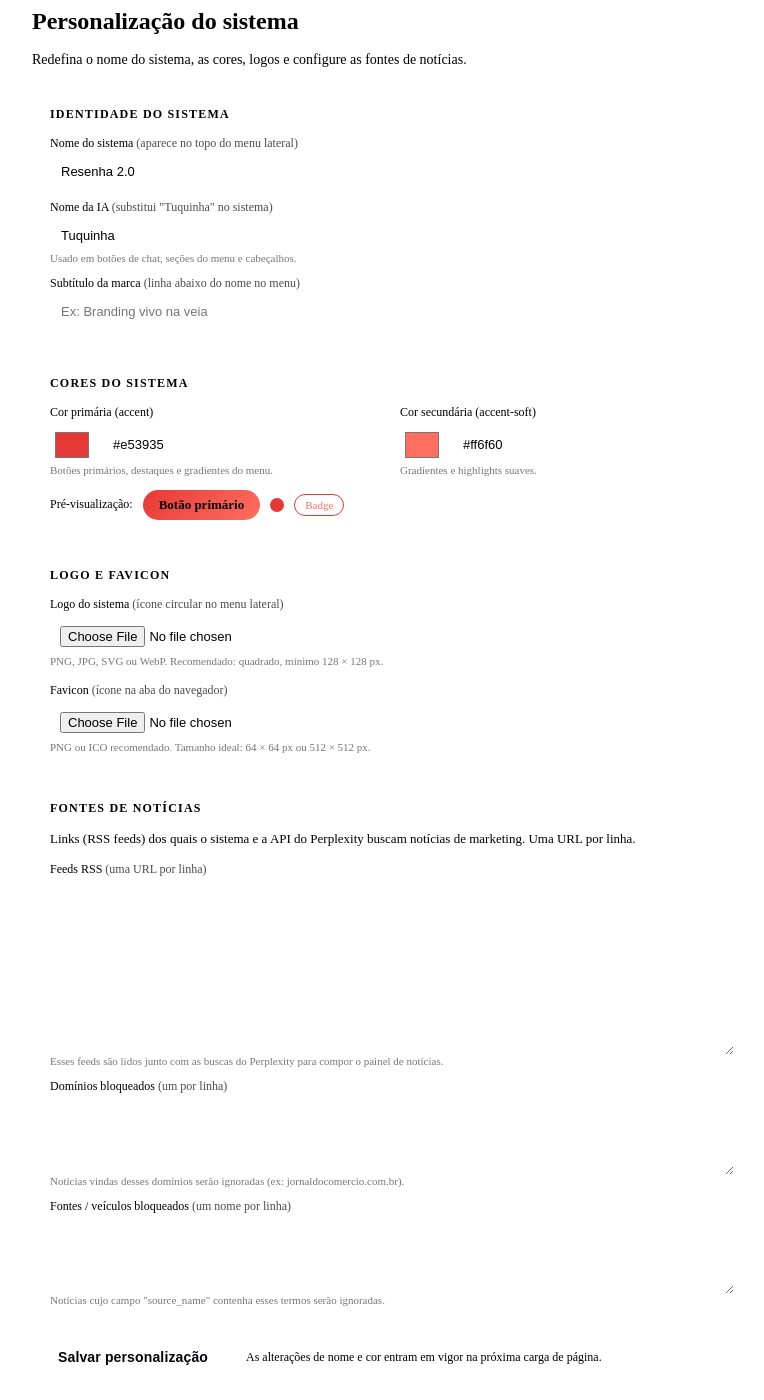
After one commit to BrookSK/ajuda-brooks, a PHP site: page /app/Views/admin/personalizacao.php in a window 1280 px wide. The commit adds this page. Shown: the whole page, without its empty margins (248-1012 px from the left). Run offline with PHP 8.4, Linux system fonts and the light colour scheme.

Commit message:
personalização

```diff
--- /dev/null
+++ b/app/Views/admin/personalizacao.php
@@ -0,0 +1,287 @@
+<?php
+/** @var string $systemName */
+/** @var string $systemAiName */
+/** @var string $systemSubtitle */
+/** @var string $accentColor */
+/** @var string $accentSoftColor */
+/** @var string $logoPath */
+/** @var string $faviconPath */
+/** @var string $newsRssFeeds */
+/** @var string $blockedDomains */
+/** @var string $blockedSources */
+/** @var bool $saved */
+/** @var string|null $error */
+?>
+<div style="max-width: 720px; margin: 0 auto;">
+    <h1 style="font-size: 24px; margin-bottom: 6px; font-weight: 650;">Personalização do sistema</h1>
+    <p style="color: var(--text-secondary); margin-bottom: 20px; font-size: 14px; line-height: 1.55;">
+        Redefina o nome do sistema, as cores, logos e configure as fontes de notícias.
+    </p>
+
+    <?php if (!empty($saved)): ?>
+        <div style="background:#14361f; border-radius:10px; padding:10px 14px; color:#c1ffda; font-size:13px; margin-bottom:16px; border:1px solid #2ecc71;">
+            ✓ Personalização salva com sucesso. Recarregue a página para ver as mudanças aplicadas no menu.
+        </div>
+    <?php endif; ?>
+
+    <?php if (!empty($error)): ?>
+        <div style="background:#311; border-radius:10px; padding:10px 14px; color:#ffbaba; font-size:13px; margin-bottom:16px; border:1px solid #a33;">
+            ⚠ <?= htmlspecialchars((string)$error) ?>
+        </div>
+    <?php endif; ?>
+
+    <form method="POST" action="/admin/personalizacao" enctype="multipart/form-data" style="display:flex; flex-direction:column; gap:16px;">
+
+        <!-- ── Identidade ───────────────────────────────────────────── -->
+        <div style="padding:16px 18px; border-radius:14px; border:1px solid var(--border-subtle); background:var(--surface-card);">
+            <div style="font-size:12px; text-transform:uppercase; letter-spacing:.1em; color:var(--text-secondary); margin-bottom:14px; font-weight:600;">
+                Identidade do sistema
+            </div>
+            <div style="display:flex; flex-direction:column; gap:12px;">
+
+                <div>
+                    <label style="font-size:12px; color:var(--text-secondary); display:block; margin-bottom:4px;">
+                        Nome do sistema
+                        <span style="font-weight:400; opacity:.7;">(aparece no topo do menu lateral)</span>
+                    </label>
+                    <input name="system_name"
+                           value="<?= htmlspecialchars($systemName ?? 'Resenha 2.0') ?>"
+                           style="width:100%; padding:9px 11px; border-radius:8px; border:1px solid var(--border-subtle); background:var(--input-bg); color:var(--text-primary); font-size:13px;"
+                           placeholder="Ex: Resenha 2.0">
+                </div>
+
+                <div>
+                    <label style="font-size:12px; color:var(--text-secondary); display:block; margin-bottom:4px;">
+                        Nome da IA
+                        <span style="font-weight:400; opacity:.7;">(substitui "Tuquinha" no sistema)</span>
+                    </label>
+                    <input name="system_ai_name"
+                           value="<?= htmlspecialchars($systemAiName ?? 'Tuquinha') ?>"
+                           style="width:100%; padding:9px 11px; border-radius:8px; border:1px solid var(--border-subtle); background:var(--input-bg); color:var(--text-primary); font-size:13px;"
+                           placeholder="Ex: Tuquinha">
+                    <small style="color:#777; font-size:11px;">Usado em botões de chat, seções do menu e cabeçalhos.</small>
+                </div>
+
+                <div>
+                    <label style="font-size:12px; color:var(--text-secondary); display:block; margin-bottom:4px;">
+                        Subtítulo da marca
+                        <span style="font-weight:400; opacity:.7;">(linha abaixo do nome no menu)</span>
+                    </label>
+                    <input name="system_subtitle"
+                           value="<?= htmlspecialchars($systemSubtitle ?? '') ?>"
+                           style="width:100%; padding:9px 11px; border-radius:8px; border:1px solid var(--border-subtle); background:var(--input-bg); color:var(--text-primary); font-size:13px;"
+                           placeholder="Ex: Branding vivo na veia">
+                </div>
+
+            </div>
+        </div>
+
+        <!-- ── Cores ────────────────────────────────────────────────── -->
+        <div style="padding:16px 18px; border-radius:14px; border:1px solid var(--border-subtle); background:var(--surface-card);">
+            <div style="font-size:12px; text-transform:uppercase; letter-spacing:.1em; color:var(--text-secondary); margin-bottom:14px; font-weight:600;">
+                Cores do sistema
+            </div>
+            <div style="display:flex; gap:16px; flex-wrap:wrap;">
+
+                <div style="flex:1; min-width:220px;">
+                    <label style="font-size:12px; color:var(--text-secondary); display:block; margin-bottom:6px;">
+                        Cor primária (accent)
+                    </label>
+                    <div style="display:flex; align-items:center; gap:8px;">
+                        <input type="color" id="accent_picker"
+                               value="<?= htmlspecialchars($accentColor ?? '#e53935') ?>"
+                               style="width:44px; height:38px; padding:2px 3px; border-radius:8px; border:1px solid var(--border-subtle); background:var(--input-bg); cursor:pointer; flex:0 0 auto;">
+                        <input type="text" name="accent_color" id="accent_text"
+                               value="<?= htmlspecialchars($accentColor ?? '#e53935') ?>"
+                               style="flex:1; padding:9px 11px; border-radius:8px; border:1px solid var(--border-subtle); background:var(--input-bg); color:var(--text-primary); font-size:13px;"
+                               placeholder="#e53935" maxlength="9">
+                    </div>
+                    <small style="color:#777; font-size:11px;">Botões primários, destaques e gradientes do menu.</small>
+                </div>
+
+                <div style="flex:1; min-width:220px;">
+                    <label style="font-size:12px; color:var(--text-secondary); display:block; margin-bottom:6px;">
+                        Cor secundária (accent-soft)
+                    </label>
+                    <div style="display:flex; align-items:center; gap:8px;">
+                        <input type="color" id="soft_picker"
+                               value="<?= htmlspecialchars($accentSoftColor ?? '#ff6f60') ?>"
+                               style="width:44px; height:38px; padding:2px 3px; border-radius:8px; border:1px solid var(--border-subtle); background:var(--input-bg); cursor:pointer; flex:0 0 auto;">
+                        <input type="text" name="accent_soft_color" id="soft_text"
+                               value="<?= htmlspecialchars($accentSoftColor ?? '#ff6f60') ?>"
+                               style="flex:1; padding:9px 11px; border-radius:8px; border:1px solid var(--border-subtle); background:var(--input-bg); color:var(--text-primary); font-size:13px;"
+                               placeholder="#ff6f60" maxlength="9">
+                    </div>
+                    <small style="color:#777; font-size:11px;">Gradientes e highlights suaves.</small>
+                </div>
+
+            </div>
+
+            <!-- Preview de cores -->
+            <div style="margin-top:14px; display:flex; gap:10px; align-items:center; flex-wrap:wrap;">
+                <div style="font-size:12px; color:var(--text-secondary);">Pré-visualização:</div>
+                <div id="color_preview_btn" style="padding:7px 16px; border-radius:999px; font-size:13px; font-weight:600; color:#050509; cursor:default; background:linear-gradient(135deg, <?= htmlspecialchars($accentColor ?? '#e53935') ?>, <?= htmlspecialchars($accentSoftColor ?? '#ff6f60') ?>);">
+                    Botão primário
+                </div>
+                <div id="color_preview_dot" style="width:14px; height:14px; border-radius:50%; background:<?= htmlspecialchars($accentColor ?? '#e53935') ?>;"></div>
+                <div id="color_preview_badge" style="padding:4px 10px; border-radius:999px; font-size:11px; border:1px solid <?= htmlspecialchars($accentColor ?? '#e53935') ?>; color:<?= htmlspecialchars($accentSoftColor ?? '#ff6f60') ?>;">
+                    Badge
+                </div>
+            </div>
+        </div>
+
+        <!-- ── Logo e Favicon ────────────────────────────────────────── -->
+        <div style="padding:16px 18px; border-radius:14px; border:1px solid var(--border-subtle); background:var(--surface-card);">
+            <div style="font-size:12px; text-transform:uppercase; letter-spacing:.1em; color:var(--text-secondary); margin-bottom:14px; font-weight:600;">
+                Logo e Favicon
+            </div>
+            <div style="display:flex; flex-direction:column; gap:16px;">
+
+                <div>
+                    <label style="font-size:12px; color:var(--text-secondary); display:block; margin-bottom:6px;">
+                        Logo do sistema
+                        <span style="font-weight:400; opacity:.7;">(ícone circular no menu lateral)</span>
+                    </label>
+                    <?php if (!empty($logoPath)): ?>
+                        <div style="display:flex; align-items:center; gap:10px; margin-bottom:8px;">
+                            <img src="<?= htmlspecialchars($logoPath) ?>"
+                                 alt="Logo atual"
+                                 style="width:50px; height:50px; border-radius:50%; object-fit:cover; border:1px solid var(--border-subtle);">
+                            <span style="font-size:12px; color:var(--text-secondary);">Logo atual</span>
+                        </div>
+                    <?php endif; ?>
+                    <input type="file" name="logo_upload" accept="image/png,image/jpeg,image/webp,image/gif,image/svg+xml"
+                           style="width:100%; padding:8px 10px; border-radius:8px; border:1px solid var(--border-subtle); background:var(--input-bg); color:var(--text-primary); font-size:13px;">
+                    <small style="color:#777; font-size:11px;">PNG, JPG, SVG ou WebP. Recomendado: quadrado, mínimo 128 × 128 px.</small>
+                </div>
+
+                <div>
+                    <label style="font-size:12px; color:var(--text-secondary); display:block; margin-bottom:6px;">
+                        Favicon
+                        <span style="font-weight:400; opacity:.7;">(ícone na aba do navegador)</span>
+                    </label>
+                    <?php if (!empty($faviconPath)): ?>
+                        <div style="display:flex; align-items:center; gap:10px; margin-bottom:8px;">
+                            <img src="<?= htmlspecialchars($faviconPath) ?>"
+                                 alt="Favicon atual"
+                                 style="width:32px; height:32px; object-fit:contain; border:1px solid var(--border-subtle); border-radius:4px; padding:2px; background:var(--input-bg);">
+                            <span style="font-size:12px; color:var(--text-secondary);">Favicon atual</span>
+                        </div>
+                    <?php endif; ?>
+                    <input type="file" name="favicon_upload" accept="image/png,image/x-icon,image/gif,image/webp,image/svg+xml"
+                           style="width:100%; padding:8px 10px; border-radius:8px; border:1px solid var(--border-subtle); background:var(--input-bg); color:var(--text-primary); font-size:13px;">
+                    <small style="color:#777; font-size:11px;">PNG ou ICO recomendado. Tamanho ideal: 64 × 64 px ou 512 × 512 px.</small>
+                </div>
+
+            </div>
+        </div>
+
+        <!-- ── Fontes de notícias ─────────────────────────────────── -->
+        <div style="padding:16px 18px; border-radius:14px; border:1px solid var(--border-subtle); background:var(--surface-card);">
+            <div style="font-size:12px; text-transform:uppercase; letter-spacing:.1em; color:var(--text-secondary); margin-bottom:4px; font-weight:600;">
+                Fontes de notícias
+            </div>
+            <p style="font-size:13px; color:var(--text-secondary); margin-bottom:14px; line-height:1.5;">
+                Links (RSS feeds) dos quais o sistema e a API do Perplexity buscam notícias de marketing. Uma URL por linha.
+            </p>
+            <div style="display:flex; flex-direction:column; gap:12px;">
+
+                <div>
+                    <label style="font-size:12px; color:var(--text-secondary); display:block; margin-bottom:4px;">
+                        Feeds RSS
+                        <span style="font-weight:400; opacity:.7;">(uma URL por linha)</span>
+                    </label>
+                    <textarea name="news_rss_feeds" rows="8"
+                              style="width:100%; padding:9px 11px; border-radius:8px; border:1px solid var(--border-subtle); background:var(--input-bg); color:var(--text-primary); font-size:13px; resize:vertical; font-family:monospace; line-height:1.5;"
+                    ><?= htmlspecialchars($newsRssFeeds ?? '') ?></textarea>
+                    <small style="color:#777; font-size:11px;">Esses feeds são lidos junto com as buscas do Perplexity para compor o painel de notícias.</small>
+                </div>
+
+                <div>
+                    <label style="font-size:12px; color:var(--text-secondary); display:block; margin-bottom:4px;">
+                        Domínios bloqueados
+                        <span style="font-weight:400; opacity:.7;">(um por linha)</span>
+                    </label>
+                    <textarea name="news_blocked_domains" rows="3"
+                              style="width:100%; padding:9px 11px; border-radius:8px; border:1px solid var(--border-subtle); background:var(--input-bg); color:var(--text-primary); font-size:13px; resize:vertical; font-family:monospace; line-height:1.5;"
+                    ><?= htmlspecialchars($blockedDomains ?? '') ?></textarea>
+                    <small style="color:#777; font-size:11px;">Notícias vindas desses domínios serão ignoradas (ex: jornaldocomercio.com.br).</small>
+                </div>
+
+                <div>
+                    <label style="font-size:12px; color:var(--text-secondary); display:block; margin-bottom:4px;">
+                        Fontes / veículos bloqueados
+                        <span style="font-weight:400; opacity:.7;">(um nome por linha)</span>
+                    </label>
+                    <textarea name="news_blocked_sources" rows="3"
+                              style="width:100%; padding:9px 11px; border-radius:8px; border:1px solid var(--border-subtle); background:var(--input-bg); color:var(--text-primary); font-size:13px; resize:vertical; font-family:monospace; line-height:1.5;"
+                    ><?= htmlspecialchars($blockedSources ?? '') ?></textarea>
+                    <small style="color:#777; font-size:11px;">Notícias cujo campo "source_name" contenha esses termos serão ignoradas.</small>
+                </div>
+
+            </div>
+        </div>
+
+        <!-- ── Botão salvar ──────────────────────────────────────── -->
+        <div style="display:flex; align-items:center; gap:12px; padding-bottom:8px;">
+            <button type="submit"
+                    style="padding:11px 26px; border-radius:999px; border:none; background:linear-gradient(135deg,var(--accent),var(--accent-soft)); color:#050509; font-size:14px; font-weight:700; cursor:pointer; letter-spacing:.01em;">
+                Salvar personalização
+            </button>
+            <span style="font-size:12px; color:var(--text-secondary);">As alterações de nome e cor entram em vigor na próxima carga de página.</span>
+        </div>
+
+    </form>
+</div>
+
+<script>
+(function () {
+    var accentPicker = document.getElementById('accent_picker');
+    var accentText   = document.getElementById('accent_text');
+    var softPicker   = document.getElementById('soft_picker');
+    var softText     = document.getElementById('soft_text');
+    var previewBtn   = document.getElementById('color_preview_btn');
+    var previewDot   = document.getElementById('color_preview_dot');
+    var previewBadge = document.getElementById('color_preview_badge');
+
+    function isValidHex(v) {
+        return /^#[0-9a-fA-F]{6}$/.test(v);
+    }
+
+    function updatePreview() {
+        var a = accentText ? accentText.value.trim() : '#e53935';
+        var s = softText   ? softText.value.trim()   : '#ff6f60';
+        if (!isValidHex(a)) a = '#e53935';
+        if (!isValidHex(s)) s = '#ff6f60';
+        if (previewBtn)   previewBtn.style.background   = 'linear-gradient(135deg,' + a + ',' + s + ')';
+        if (previewDot)   previewDot.style.background   = a;
+        if (previewBadge) { previewBadge.style.borderColor = a; previewBadge.style.color = s; }
+    }
+
+    if (accentPicker && accentText) {
+        accentPicker.addEventListener('input', function () {
+            accentText.value = this.value;
+            updatePreview();
+        });
+        accentText.addEventListener('input', function () {
+            if (isValidHex(this.value.trim())) {
+                accentPicker.value = this.value.trim();
+            }
+            updatePreview();
+        });
+    }
+
+    if (softPicker && softText) {
+        softPicker.addEventListener('input', function () {
+            softText.value = this.value;
+            updatePreview();
+        });
+        softText.addEventListener('input', function () {
+            if (isValidHex(this.value.trim())) {
+                softPicker.value = this.value.trim();
+            }
+            updatePreview();
+        });
+    }
+})();
+</script>
--- a/public/index.php
+++ b/public/index.php
@@ -524,6 +524,8 @@ $router->get('/admin/branding-parceiros', 'AdminPartnerBrandingController@index'
 $router->get('/admin/branding-parceiros/editar', 'AdminPartnerBrandingController@form');
 $router->post('/admin/branding-parceiros/salvar', 'AdminPartnerBrandingController@save');
 $router->post('/admin/branding-parceiros/aprovar-subdominio', 'AdminPartnerBrandingController@approveSubdomain');
+$router->get('/admin/personalizacao', 'AdminSystemBrandingController@index');
+$router->post('/admin/personalizacao', 'AdminSystemBrandingController@save');
 $router->get('/admin/config', 'AdminConfigController@index');
 $router->post('/admin/config', 'AdminConfigController@save');
 $router->get('/admin/config/certificado-preview', 'AdminConfigController@certificatePreview');
```
Also changed, not shown: app/Controllers/AdminSystemBrandingController.php (added, +172 -0 lines), app/Views/layouts/main.php (+38 -15 lines).
